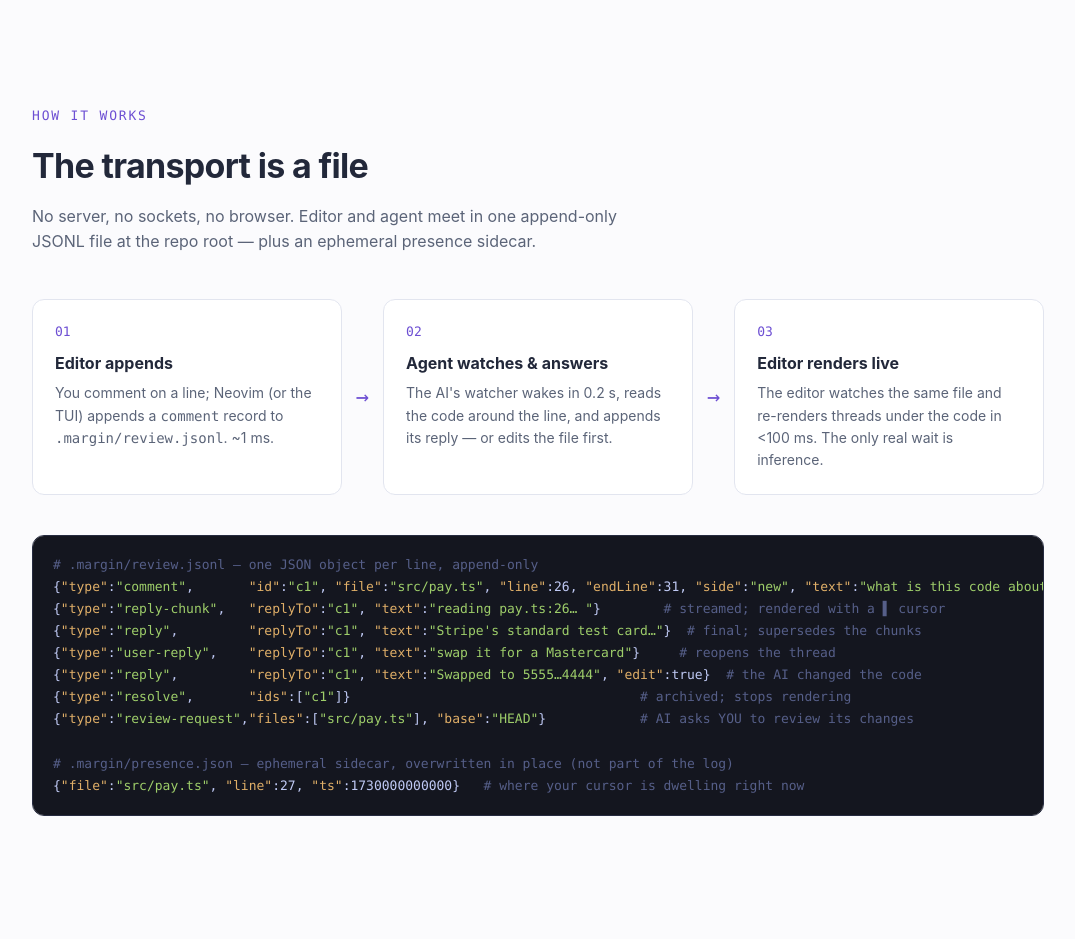
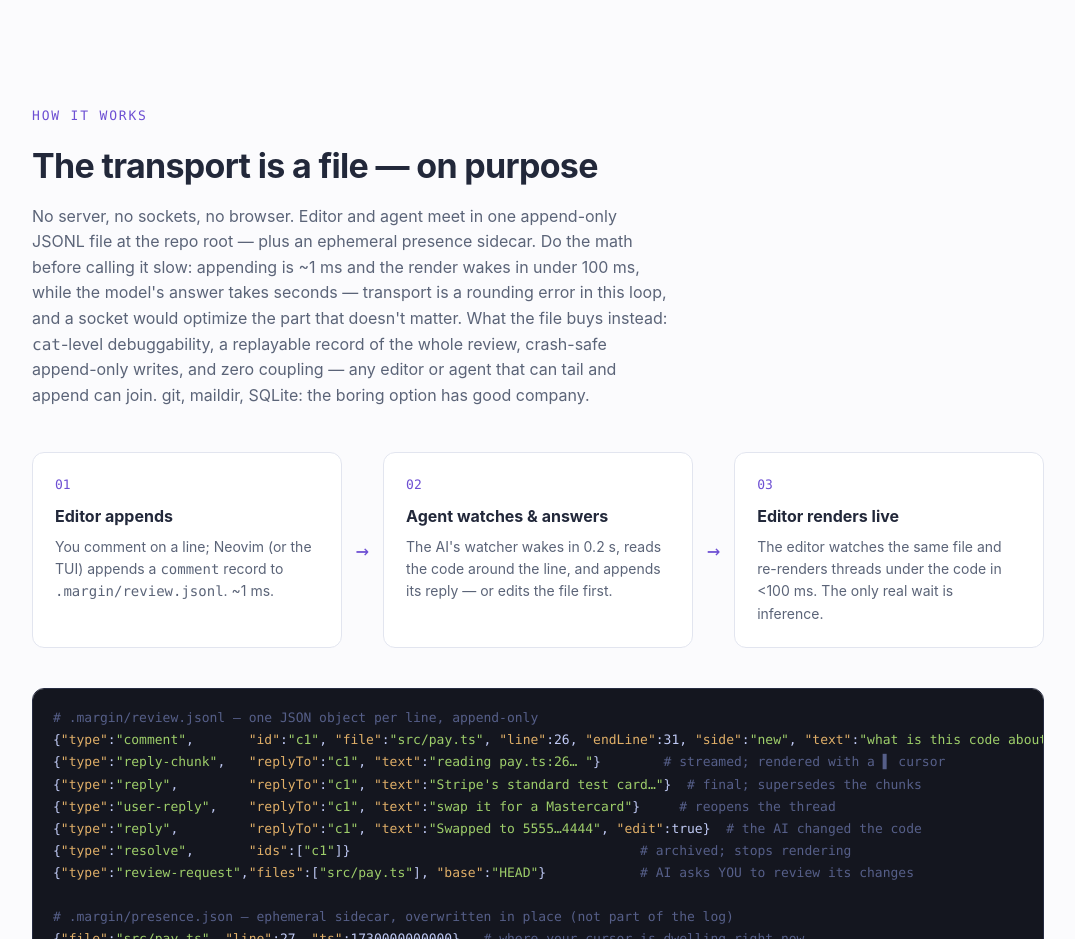
Before and after one commit to azizpunjani/margin, a website: page docs/index.html in a window 1280 px wide. Shown: the part 2620-3559 px from the top of the page, without its empty margins (102-1177 px from the left). Drawn offline with Linux system fonts and the light colour scheme.

Commit message:
docs: defend the file transport with the latency math

```diff
--- a/docs/index.html
+++ b/docs/index.html
@@ -244,8 +244,8 @@ footer .wrap{display:flex;justify-content:space-between;gap:16px;flex-wrap:wrap}
 <section id="how">
   <div class="wrap">
     <span class="kicker">How it works</span>
-    <h2>The transport is a file</h2>
-    <p class="lead">No server, no sockets, no browser. Editor and agent meet in one append-only JSONL file at the repo root — plus an ephemeral presence sidecar.</p>
+    <h2>The transport is a file — on purpose</h2>
+    <p class="lead">No server, no sockets, no browser. Editor and agent meet in one append-only JSONL file at the repo root — plus an ephemeral presence sidecar. Do the math before calling it slow: appending is ~1&nbsp;ms and the render wakes in under 100&nbsp;ms, while the model's answer takes seconds — transport is a rounding error in this loop, and a socket would optimize the part that doesn't matter. What the file buys instead: <code>cat</code>-level debuggability, a replayable record of the whole review, crash-safe append-only writes, and zero coupling — any editor or agent that can tail and append can join. git, maildir, SQLite: the boring option has good company.</p>
     <div class="steps">
       <div class="step"><span class="num">01</span><h3>Editor appends</h3><p>You comment on a line; Neovim (or the TUI) appends a <code>comment</code> record to <code>.margin/review.jsonl</code>. ~1&nbsp;ms.</p></div>
       <span class="arrow">&#8594;</span>
```
Also changed, not shown: README.md.
